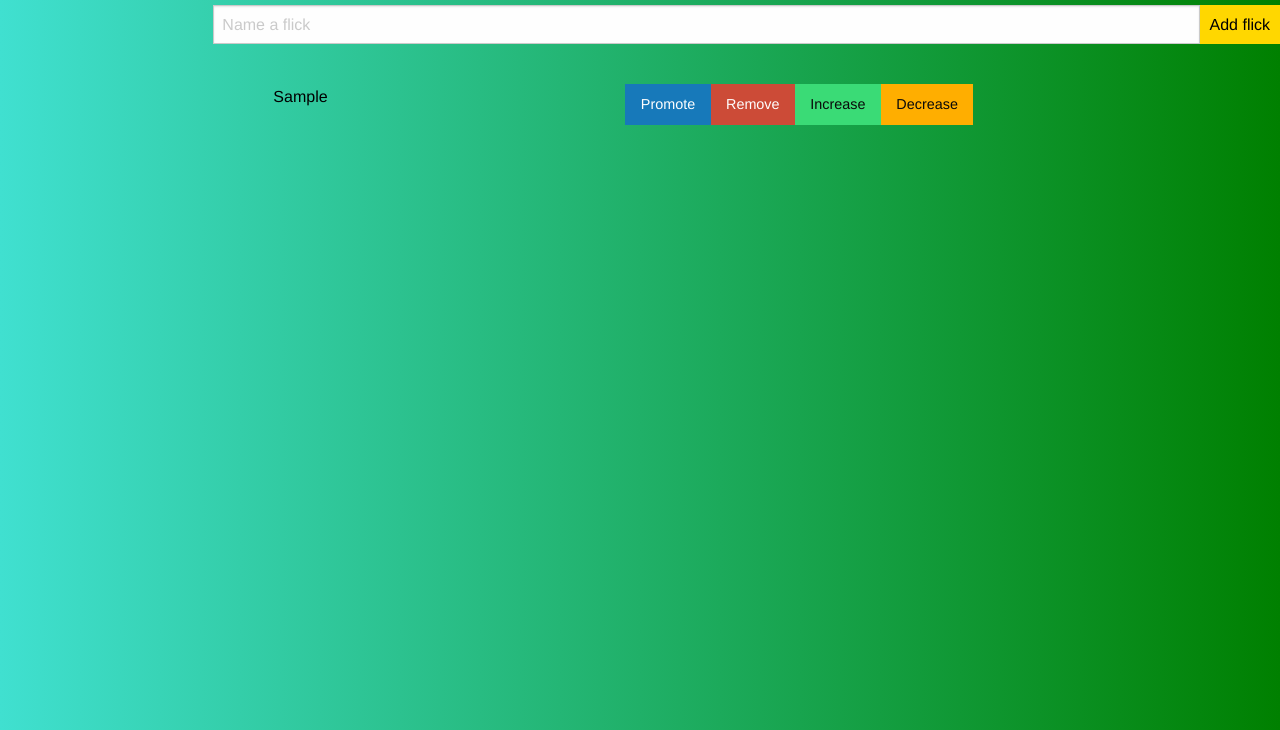
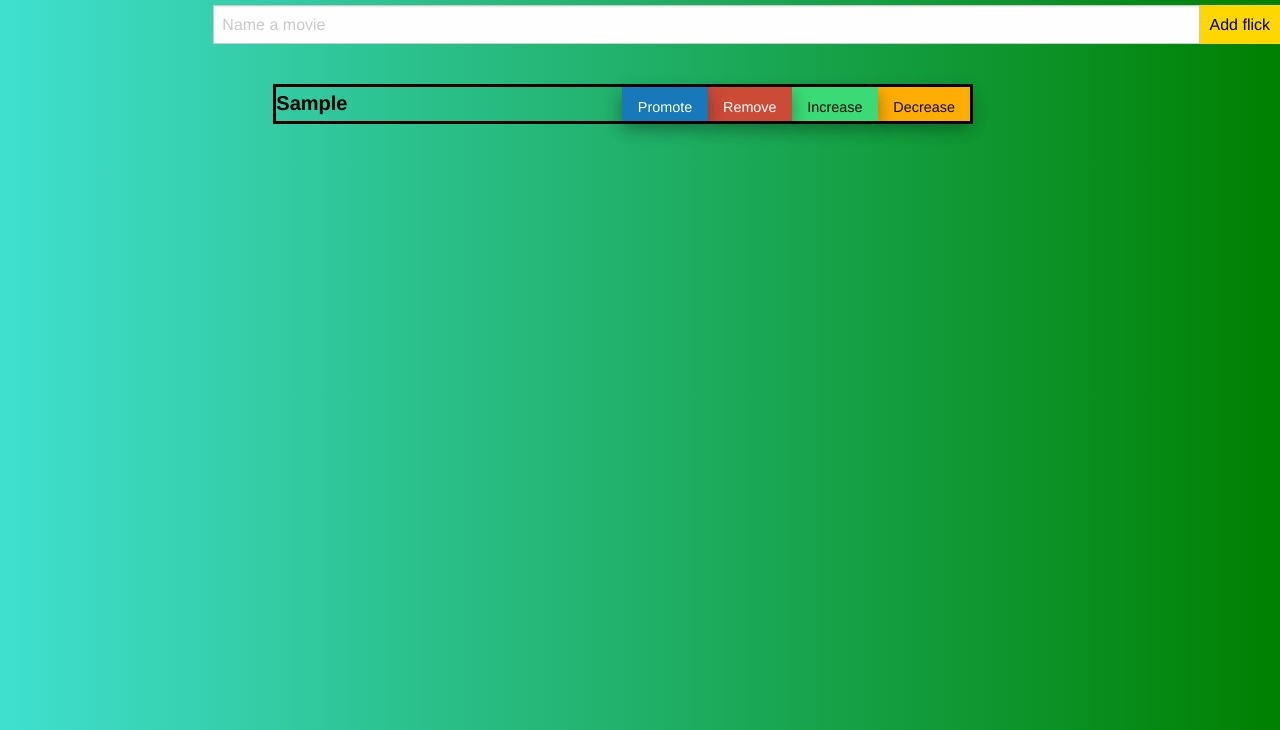
Before and after one commit to connortodd21/Jeffervescence, a plain HTML site: page index.html in a window 1280 px wide. Both pictures are taken after typing "Sample" into the empty fields and a click on the button "Add flick". Shown: the part 70-800 px from the top of the page. Drawn offline with nearby package versions, Linux system fonts and the light colour scheme.

Commit message:
Added local storage and save along with some more css

```diff
--- a/app.css
+++ b/app.css
@@ -1,6 +1,7 @@
 body{
     color: black;
-
+    font-size: 20px;
+    font-weight: bold;
     background: red; /* fallback for old browsers */
     background: -webkit-linear-gradient(to right, turquoise, green); /* Chrome 10-25, Safari 5.1-6 */
     background: linear-gradient(to right,turquoise, green);
@@ -10,33 +11,45 @@ body{
     float: middle;
 }
 
+#addFlickButton:hover{
+    box-shadow: 0 8px 16px 0 rgba(0,0,0,0.2), 0 6px 20px 0 rgba(0,0,0,0.19);
+}
+
 #addFlickButton{
     border: 0;
     padding: 10px;
     color: black;
     background: #FFD700;
+
 }
 
 .alert {
     float:right;
+    height: 34px;
+    box-shadow: 0 8px 16px 0 rgba(0,0,0,0.2), 0 6px 20px 0 rgba(0,0,0,0.19);
 }
 
 .warning {
     float:right;
+    height: 34px;
+    box-shadow: 0 8px 16px 0 rgba(0,0,0,0.2), 0 6px 20px 0 rgba(0,0,0,0.19);
 }
 
 .success{
     float:right;
+    height: 34px;
+    box-shadow: 0 8px 16px 0 rgba(0,0,0,0.2), 0 6px 20px 0 rgba(0,0,0,0.19);
 }
 
 .primary {
     float:right;
+    height: 34px;
+    box-shadow: 0 8px 16px 0 rgba(0,0,0,0.2), 0 6px 20px 0 rgba(0,0,0,0.19);
 }
 
 .promoted {
     background:#FFD700;
-    font-size: 20px;
-    color: black;
+    color:blue;
 }
 
 #flick-list > li{
@@ -44,5 +57,7 @@ body{
     margin: 40px;
     width: 700px;
     list-style-type: none;
+    border-style: solid;
+    border-width: medium;
 
 }
--- a/app.js
+++ b/app.js
@@ -1,9 +1,10 @@
 const app = {
   arr : [],
-  idPromoteCounter : 0,
-  idRemoveCounter : 0,
-  idIncreaseCounter: 0,
-  idDecreaseCounter: 0,
+
+  idPromoteCounter : 0,         //counter for changing button ID later
+  idRemoveCounter : 0,          //counter for changing button ID later
+  idIncreaseCounter: 0,         //counter for changing button ID later
+  idDecreaseCounter: 0,         //counter for changing button ID later
 
   init(selectors) {
     this.max = 0
@@ -15,19 +16,23 @@ const app = {
 
   addFlick(ev) {
     ev.preventDefault()
+    //counters for different button ID's to differentiate
     this.idRemoveCounter++;
     this.idPromoteCounter++;
     this.idIncreaseCounter++;
     this.idDecreaseCounter++;
+    //flick obj
     const f = ev.target
     const flick = {
       id: this.max + 1,
       name: f.flickName.value,
     }
     const listItem = this.renderListItem(flick)
-    this.arr.push(flick.name)
+    //add to front of array
+    this.arr.unshift(flick.name)
 
-
+    //add to local storage
+    localStorage.setItem('flick', JSON.stringify(this.flick))
 
 
      //decrease button
@@ -77,6 +82,8 @@ const app = {
     //move inside decrease function
     document.getElementById(decreaseButtonID).addEventListener('click', this.decreaseFunc.bind(this))
 
+    //add to list
+    this.list.insertBefore(listItem, this.list.firstChild)
     ++ this.max
     f.reset();
   },
@@ -89,7 +96,7 @@ const app = {
     if(num>=this.arr.length -1){
         return;
     }
-
+    //switching elements in the array
     const temp = this.arr[num + 1]
     this.arr[num] = temp
     this.arr[num + 1] = keyB
@@ -108,7 +115,7 @@ const app = {
     if(this.arr[0] == keyA){
         return;
     }
-
+    //switching elements in the array
     const temp = this.arr[num - 1]
     this.arr[num] = temp
     this.arr[num - 1] = keyB
@@ -117,16 +124,35 @@ const app = {
   },
 
   promoteFunc(ev){
+    //adding promoted class to the li to differentiate in css
     if(ev.target.parentNode.classList.contains('promoted')){
+        //remove promoted class
          ev.target.parentNode.classList.remove('promoted')
     }
     else{
+        //add promoted class
         ev.target.parentNode.classList.add('promoted')
     }
   },
 
   removeFunc(ev){
+
+
+    //remove from list on page
     ev.target.parentNode.parentNode.removeChild(ev.target.parentNode)
+    localStorage.setItem('flick', JSON.stringify(this.flick))
+
+    // //remove from array
+    // for(let i = 0; i<this.flick.length; i++){
+    //     const currendId = this.flick[i].id.toString()
+    //     if(currendId === listItem.dataset.id){
+    //         this.flick.splice(i,1)
+    //         break;
+    //     }
+    // }
+
+
+
   },
 
   renderListItem(flick) {
--- a/index.html
+++ b/index.html
@@ -19,7 +19,7 @@
               type="text"
               class="input-group-field"
               name="flickName"
-              placeholder="Name a flick"
+              placeholder="Name a movie"
               autofocus
               required
             >
```
